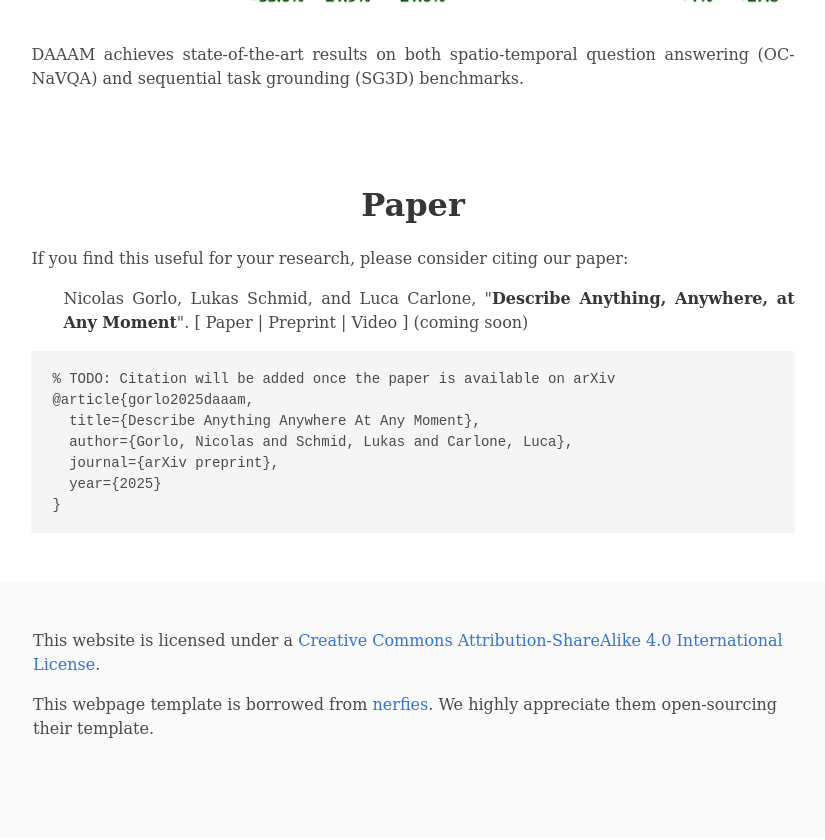
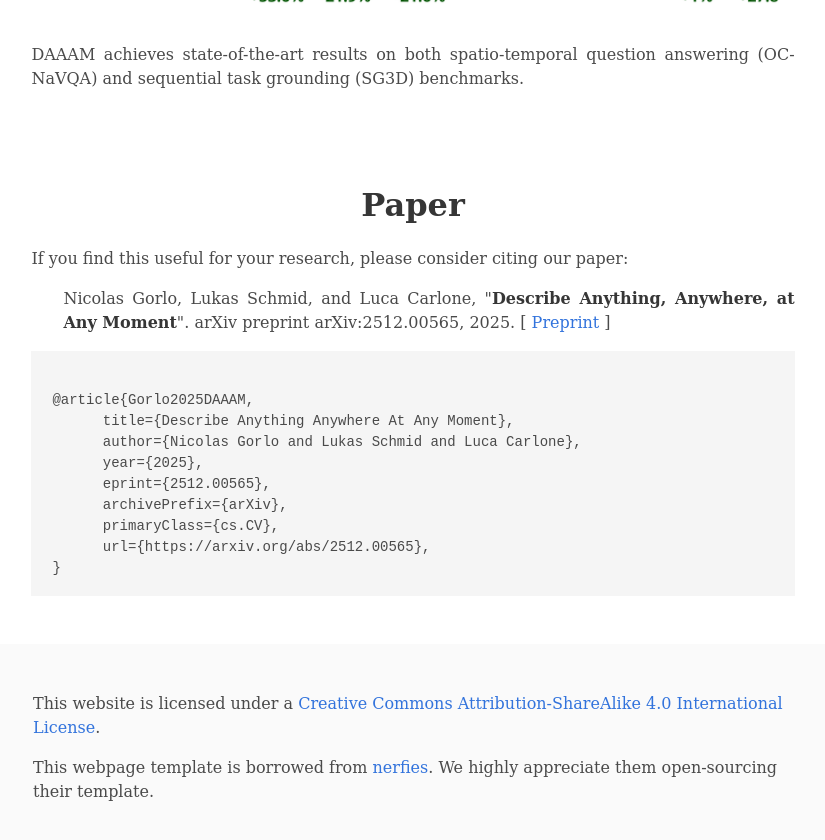
Before and after one commit to nicogorlo/nicogorlo.github.io, a Jekyll site: the page built from DAAAM_25/index.html, in a window 1280 px wide and 900 px high, scrolled down 4482 px. Shown: the top 840 px of the window, without its empty margins (227-1052 px from the left). Built offline with Jekyll 4.4.1, drawn with Linux system fonts in a browser that asks for light colours; a style sheet for code colours, icons or effects is not loaded; some of the changed text lies outside the part shown.

Commit message:
DAAAM arxiv

```diff
--- a/DAAAM_25/index.html
+++ b/DAAAM_25/index.html
@@ -14,10 +14,10 @@
   - name: Luca Carlone
     url: https://lucacarlone.mit.edu/
     affiliation: MIT SPARK Lab
-paper_url: "#"
-arxiv_url: "#"
+paper_url: "https://arxiv.org/pdf/2512.00565"
+arxiv_url: "https://arxiv.org/abs/2512.00565"
 video_url: "#"
-code_url: "#"
+code_url: "https://github.com/MIT-SPARK/DAAAM/tree/main"
 sitemap:
   priority: 0.8
   changefreq: monthly
@@ -70,15 +70,15 @@
           <div class="column has-text-centered">
             <div class="publication-links">
               <span class="link-block">
-                <a href="#" class="external-link button is-normal is-rounded is-dark">
+                <a href="https://arxiv.org/pdf/2512.00565" class="external-link button is-normal is-rounded is-dark">
                   <span class="icon"><i class="fas fa-file-pdf"></i></span>
-                  <span>Paper (coming soon)</span>
+                  <span>Paper</span>
                 </a>
               </span>
               <span class="link-block">
-                <a href="#" class="external-link button is-normal is-rounded is-dark">
+                <a href="https://arxiv.org/abs/2512.00565" class="external-link button is-normal is-rounded is-dark">
                   <span class="icon"><i class="ai ai-arxiv"></i></span>
-                  <span>arXiv (coming soon)</span>
+                  <span>arXiv</span>
                 </a>
               </span>
               <span class="link-block">
@@ -88,9 +88,9 @@
                 </a>
               </span>
               <span class="link-block">
-                <a href="#" class="external-link button is-normal is-rounded is-dark">
+                <a href="https://github.com/MIT-SPARK/DAAAM" class="external-link button is-normal is-rounded is-dark">
                   <span class="icon"><i class="fab fa-github"></i></span>
-                  <span>Code (coming soon)</span>
+                  <span>Code</span>
                 </a>
               </span>
             </div>
@@ -227,15 +227,18 @@
         <div class="content has-text-justified">
           <p>If you find this useful for your research, please consider citing our paper:</p>
           <ul>
-            Nicolas Gorlo, Lukas Schmid, and Luca Carlone, "<strong>Describe Anything, Anywhere, at Any Moment</strong>".
-            [ Paper | Preprint | Video ] (coming soon)
+            Nicolas Gorlo, Lukas Schmid, and Luca Carlone, "<strong>Describe Anything, Anywhere, at Any Moment</strong>". <italic>arXiv preprint arXiv:2512.00565</italic>, 2025.
+            [ <a href="https://arxiv.org/abs/2512.00565">Preprint</a> ]
           </ul>
-          <pre><code class="language-bibtex">% TODO: Citation will be added once the paper is available on arXiv
-@article{gorlo2025daaam,
-  title={Describe Anything Anywhere At Any Moment},
-  author={Gorlo, Nicolas and Schmid, Lukas and Carlone, Luca},
-  journal={arXiv preprint},
-  year={2025}
+          <pre><code class="language-bibtex">
+@article{Gorlo2025DAAAM,
+      title={Describe Anything Anywhere At Any Moment},
+      author={Nicolas Gorlo and Lukas Schmid and Luca Carlone},
+      year={2025},
+      eprint={2512.00565},
+      archivePrefix={arXiv},
+      primaryClass={cs.CV},
+      url={https://arxiv.org/abs/2512.00565},
 }</code></pre>
         </div>
       </div>
```
Also changed, not shown: index.html (+18 -0 lines).
